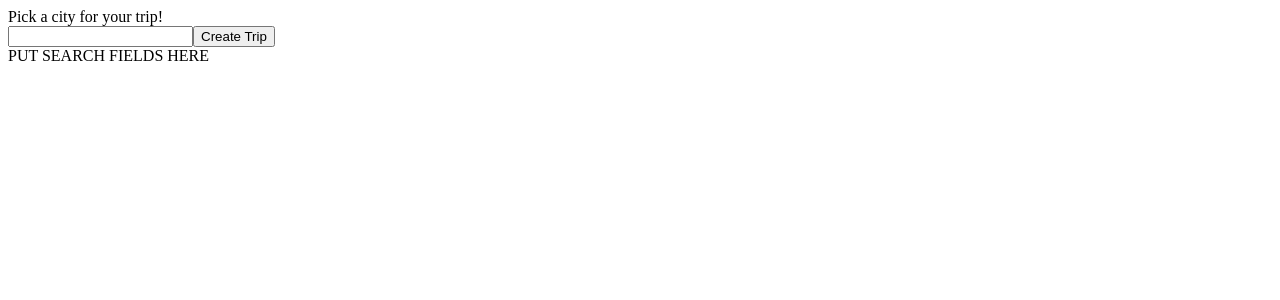
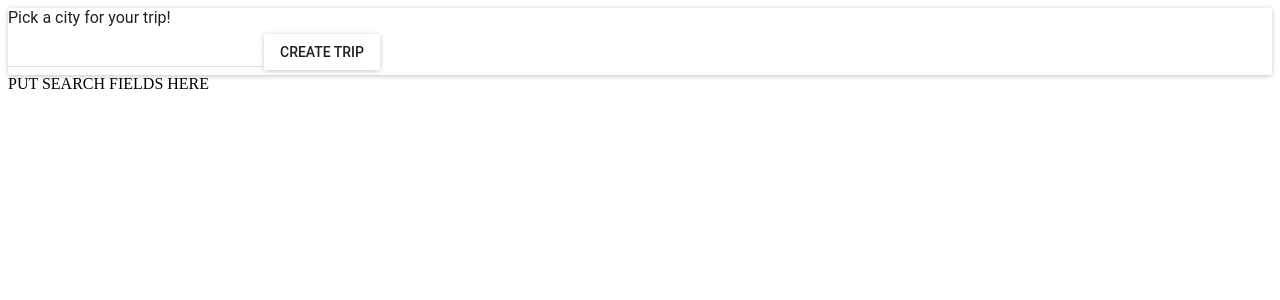
Before and after one commit to rileystevend/tripteaze, a React app: page /plan in a window 1280 px wide. Shown: the top 300 px of the page. Built offline with nearby package versions, Linux system fonts and the light colour scheme; the HTML template or start-up script is replaced by a standard one.

Commit message:
search page styles, adds conditional dropdown for logged in users

```diff
--- a/package.json
+++ b/package.json
@@ -22,7 +22,7 @@
     "express": "^4.15.0",
     "express-session": "^1.15.6",
     "jquery": "^3.1.1",
-    "material-ui": "^0.20.0",
+    "material-ui": "^0.19.4",
     "mongoose": "^4.8.6",
     "react": "^16.2.0",
     "react-dom": "^16.2.0",
--- a/react-client/src/components/searchPage.jsx
+++ b/react-client/src/components/searchPage.jsx
@@ -4,6 +4,11 @@ import ReactDOM from 'react-dom';
 import { connect } from 'react-redux';
 import * as actions from '../actions/index.js';
 import { bindActionCreators } from 'redux';
+import RaisedButton from 'material-ui/RaisedButton';
+import Paper from 'material-ui/Paper';
+import TextField from 'material-ui/TextField';
+import SelectField from 'material-ui/SelectField';
+import MenuItem from 'material-ui/MenuItem';
 
 const StatePage = (props) => {
 
@@ -25,13 +30,25 @@ const StatePage = (props) => {
     message = `You\'re going to ${props.state.activeTrip.city}! \n Or plan a different trip: `
   }
 
+  const dropdown = () => {
+    if(props.state.authenticated) {
+      return (
+        <div> <SelectField floatingLabelText="Add to an Existing Trip">
+        {this.state.trips.map((trip, index) => <MenuItem key = {index} value = {trip.city} primaryText= {trip.city} />)} </SelectField> </div>
+      );
+    }
+  }
+
   return (
     <div>
-      {message}
-      <form onSubmit = {submit}>
-        <input type='text' onChange = {updateCity}/>
-        <input type='submit' value='Create Trip'/>
-      </form>
+      <Paper>
+        {message}
+        <form onSubmit = {submit}>
+          <TextField id = 'city' onChange = {updateCity}/>
+          <RaisedButton onClick={submit} label='Create Trip'/>
+          {dropdown()}
+        </form>
+      </Paper>
       PUT SEARCH FIELDS HERE
     </div>
   )
```
Also changed, not shown: react-client/src/index.jsx (+4 -6 lines), 1 other file (tests, documents, lock files or other folders).
